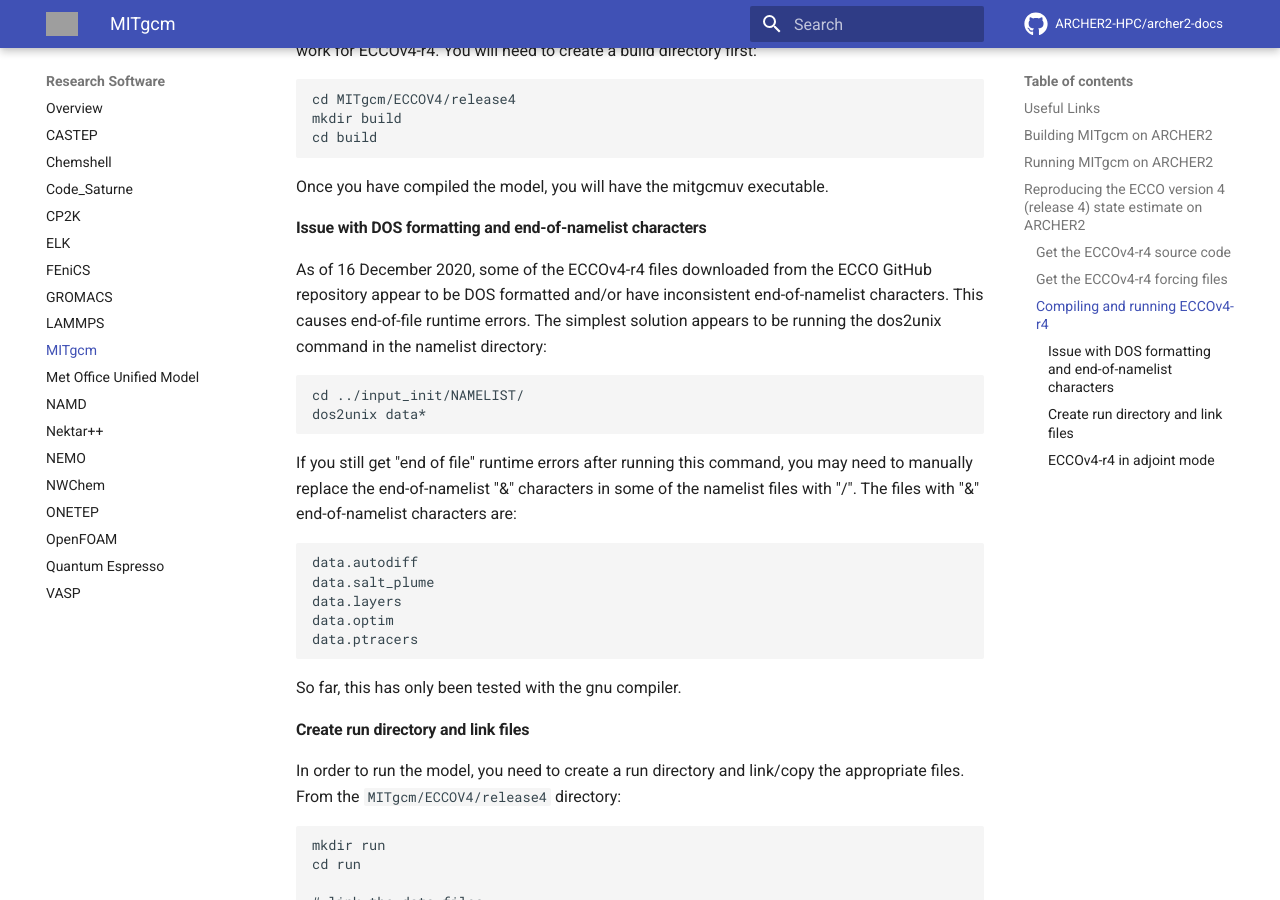
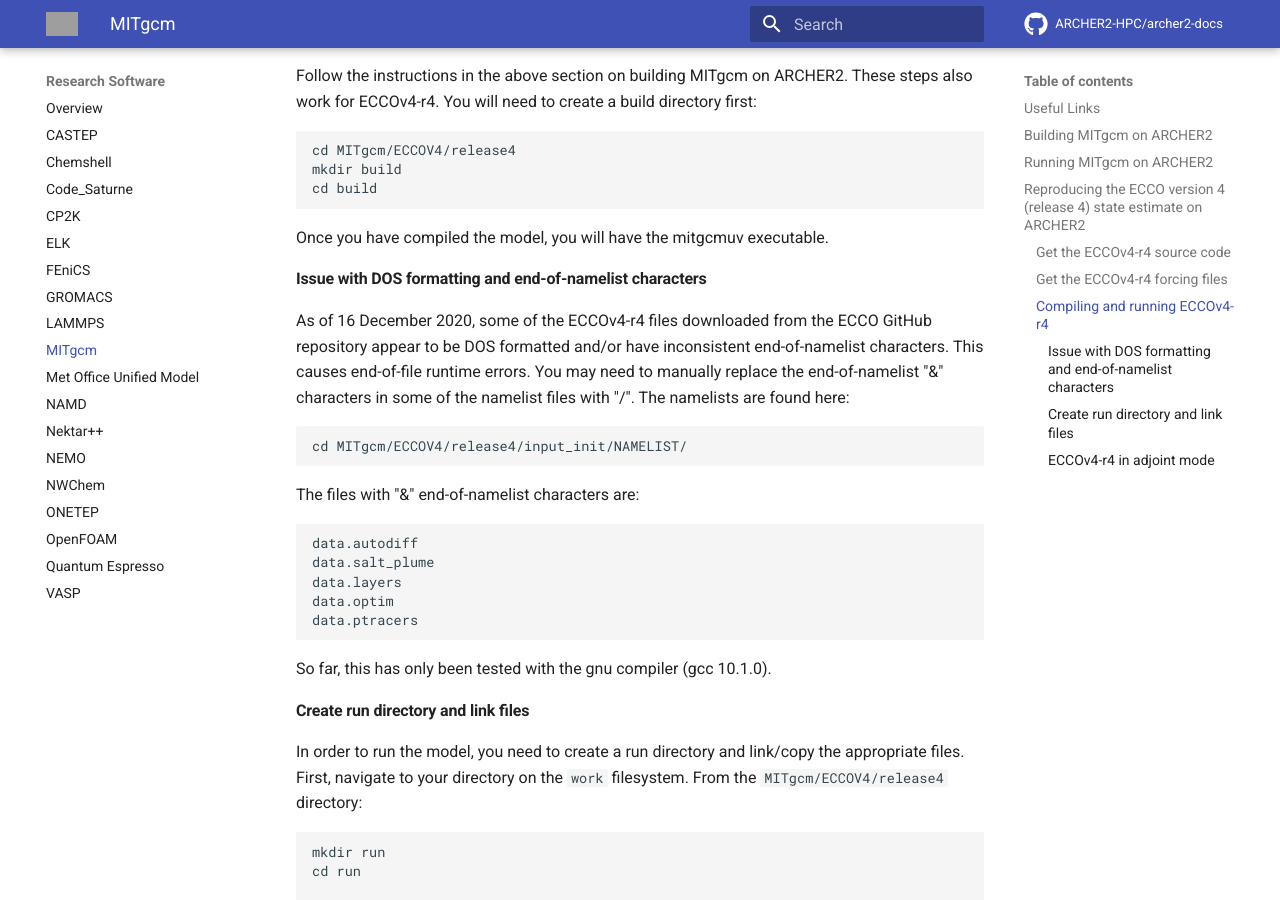
Before and after one commit to ARCHER2-HPC/archer2-docs, an MkDocs documentation site: the page built from docs/research-software/mitgcm/mitgcm.md, in a window 1280 px wide and 900 px high, scrolled down 3814 px. Built offline with MkDocs 1.6.1 and Material for MkDocs 9.7.7, drawn with Linux system fonts in a browser that asks for light colours; comment, search, counter and statistics services are not loaded; some of the changed text lies outside the part shown; grey boxes are pictures that could not be loaded.

Commit message:
Made requested changes
The only thing I didn't change was the cpus_per_task.

```diff
--- a/docs/research-software/mitgcm/mitgcm.md
+++ b/docs/research-software/mitgcm/mitgcm.md
@@ -113,7 +113,7 @@
 
 ### Get the ECCOv4-r4 source code
 
-First, create a working directory, perhaps MYECCO. Navigate into this working directory:
+First, navigate to your directory on the ``/work`` filesystem in order to get access to the compute nodes. Next, create a working directory, perhaps MYECCO, and navigate into this working directory:
 
     mkdir MYECCO
     cd MYECCO
@@ -162,12 +162,11 @@
 
 #### Issue with DOS formatting and end-of-namelist characters
 
-As of 16 December 2020, some of the ECCOv4-r4 files downloaded from the ECCO GitHub repository appear to be DOS formatted and/or have inconsistent end-of-namelist characters. This causes end-of-file runtime errors. The simplest solution appears to be running the dos2unix command in the namelist directory:
+As of 16 December 2020, some of the ECCOv4-r4 files downloaded from the ECCO GitHub repository appear to be DOS formatted and/or have inconsistent end-of-namelist characters. This causes end-of-file runtime errors. You may need to manually replace the end-of-namelist "&" characters in some of the namelist files with "/". The namelists are found here:
 
-    cd ../input_init/NAMELIST/
-    dos2unix data*
+    cd MITgcm/ECCOV4/release4/input_init/NAMELIST/
 
-If you still get "end of file" runtime errors after running this command, you may need to manually replace the end-of-namelist "&" characters in some of the namelist files with "/". The files with "&" end-of-namelist characters are:
+The files with "&" end-of-namelist characters are:
 
     data.autodiff
     data.salt_plume
@@ -175,11 +174,11 @@
     data.optim
     data.ptracers
 
-So far, this has only been tested with the gnu compiler.
+So far, this has only been tested with the gnu compiler (gcc 10.1.0).
 
 #### Create run directory and link files
 
-In order to run the model, you need to create a run directory and link/copy the appropriate files. From the ``MITgcm/ECCOV4/release4`` directory:
+In order to run the model, you need to create a run directory and link/copy the appropriate files. First, navigate to your directory on the ``work`` filesystem. From the ``MITgcm/ECCOV4/release4`` directory:
 
     mkdir run
     cd run
```
